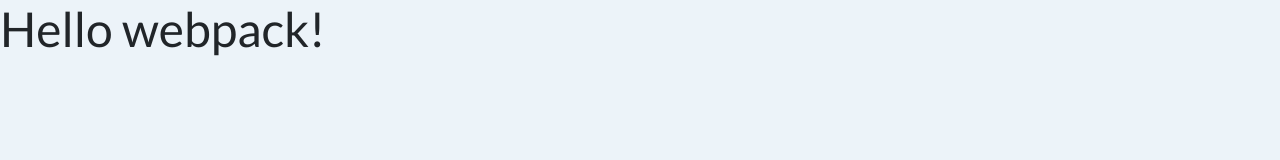
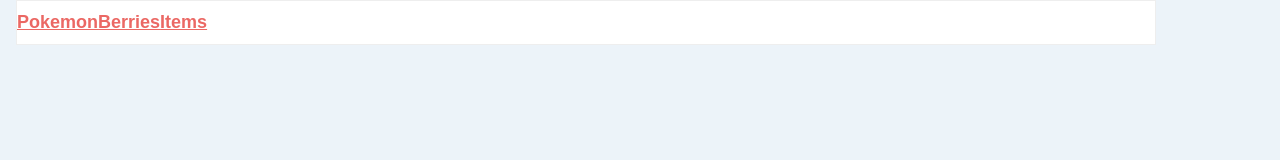
Before and after one commit to memelopez/pokemon-js, a website built with webpack: page src/index.html in a window 1280 px wide. Built offline with nearby package versions, Linux system fonts and the light colour scheme; a web font is replaced by a local one.

Commit message:
Add basic html skeleton

```diff
--- a/src/index.html
+++ b/src/index.html
@@ -5,11 +5,20 @@
     <meta name="viewport" content="width=device-width, initial-scale=1.0">
     <title><%= htmlWebpackPlugin.options.title %></title>
     <!-- Bootswatch theme -->
-    <link rel="stylesheet" href="https://bootswatch.com/5/flatly/bootstrap.min.css">
+    <link rel="stylesheet" href="https://bootswatch.com/5/journal/bootstrap.min.css">
     <!-- font awesome -->
     <link rel="stylesheet" href="https://use.fontawesome.com/releases/v5.15.3/css/all.css" integrity="sha384-SZXxX4whJ79/gErwcOYf+zWLeJdY/qpuqC4cAa9rOGUstPomtqpuNWT9wdPEn2fk" crossorigin="anonymous">
 </head>
 <body>
-    <h1>Hello webpack!</h1>
+    <div class="container mx-3 p-0 bg-white">
+        <nav class="navbar navbar-expand-lg navbar-light bg-light">
+            <a href="#">Pokemon</a>
+            <a href="#">Berries</a>
+            <a href="#">Items</a>
+        </nav>
+        <div id="homeContent"></div>
+        <div id="commentContent"></div>
+        <footer></footer>
+    </div>
 </body>
 </html>
--- a/src/styles.css
+++ b/src/styles.css
@@ -1,3 +1,3 @@
 body {
-  background-color: #Ecf3f9;
+  background-color: #ecf3f9;
 }
```
